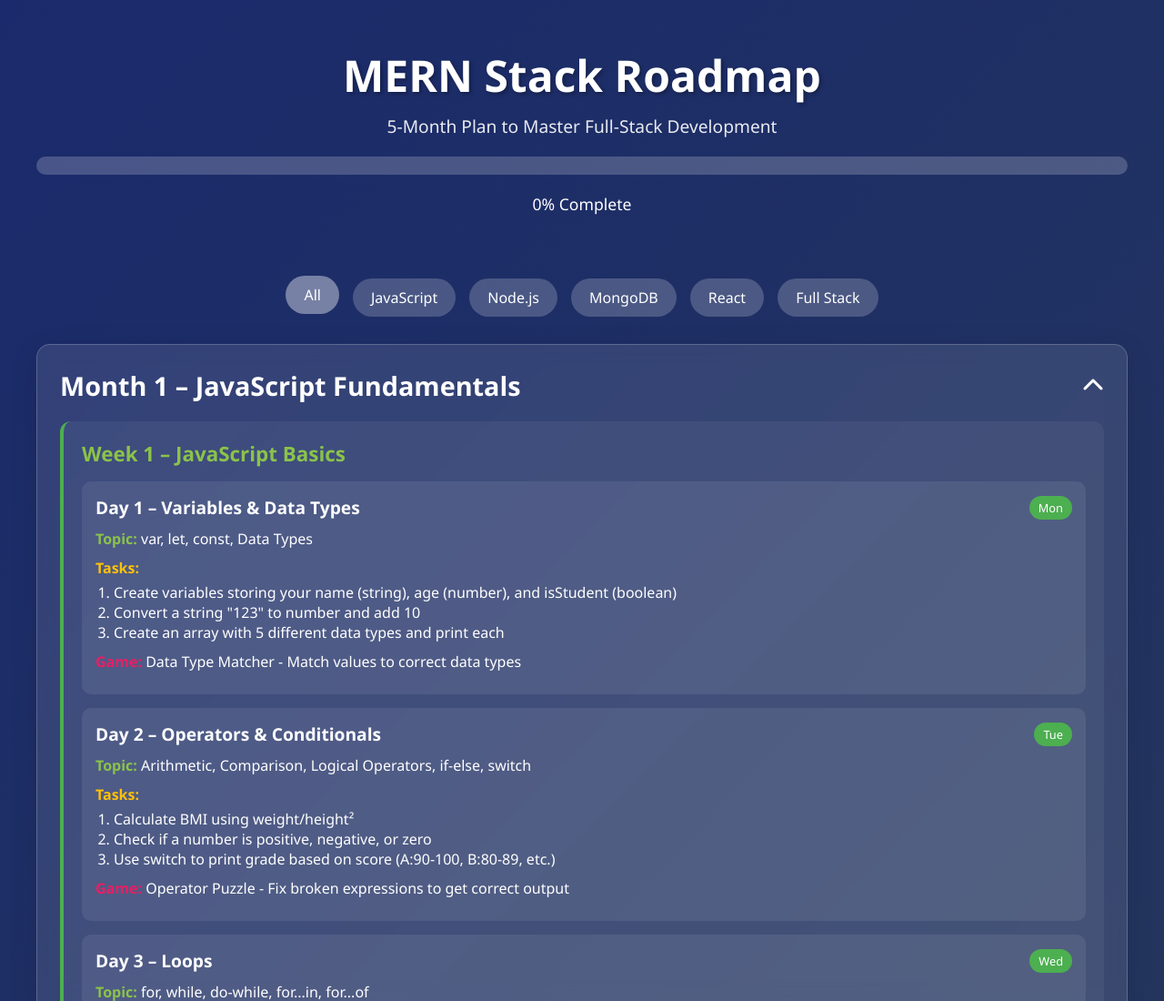
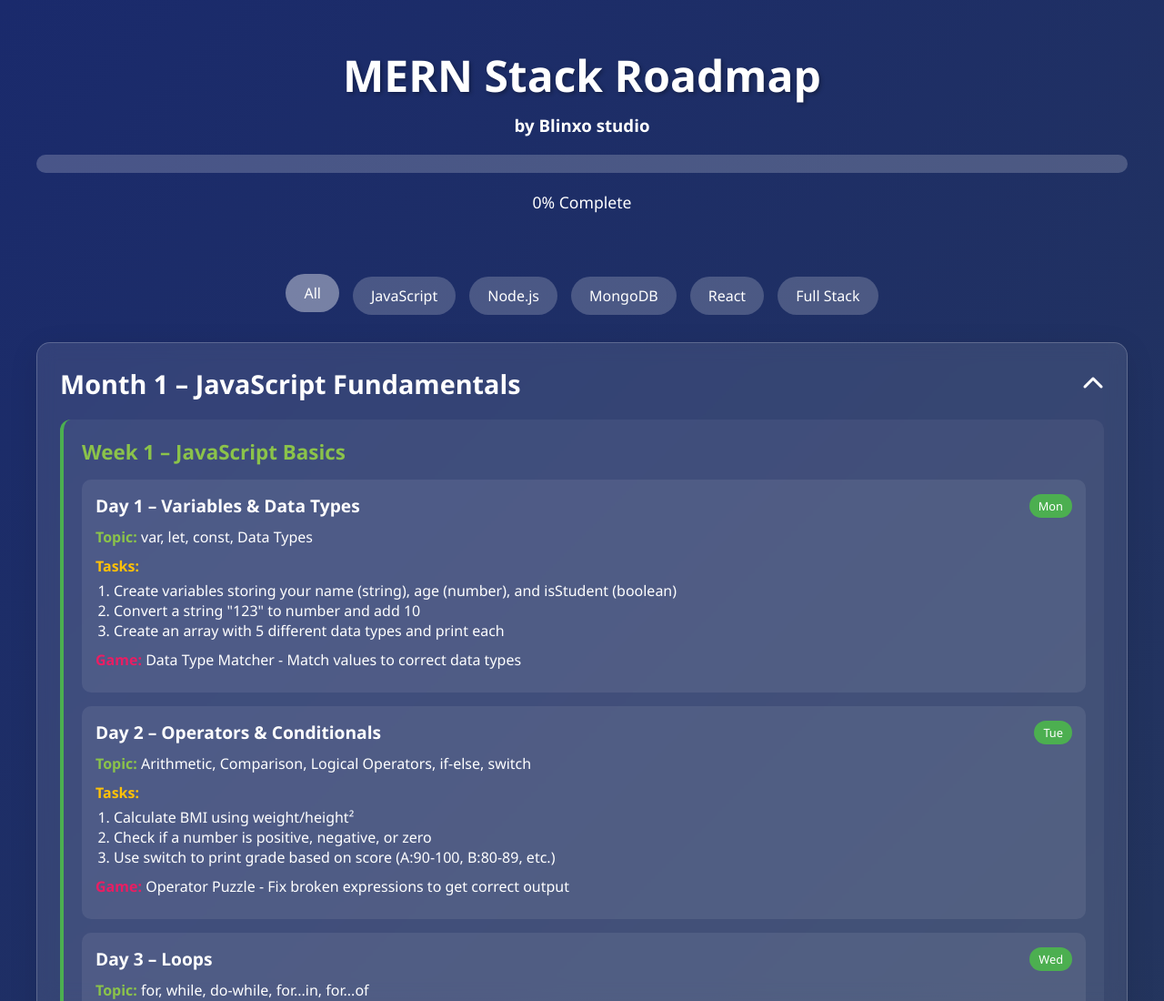
Before and after one commit to nihal-kk/mymap, a plain HTML site: page index.html in a window 1280 px wide. Shown: the top 1100 px of the page at 91% size. Drawn offline with Linux system fonts and the light colour scheme.

Commit message:
Update index.html

```diff
--- a/index.html
+++ b/index.html
@@ -269,7 +269,7 @@
     <div class="container">
         <header>
             <h1>MERN Stack Roadmap</h1>
-            <p class="subtitle">5-Month Plan to Master Full-Stack Development</p>
+            <h3>by Blinxo studio</h3>
             <div class="progress-container">
                 <div class="progress-bar" id="progressBar"></div>
             </div>
```
